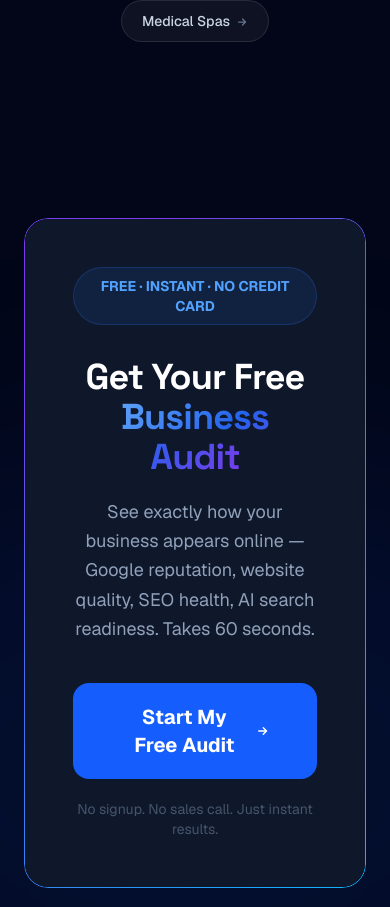
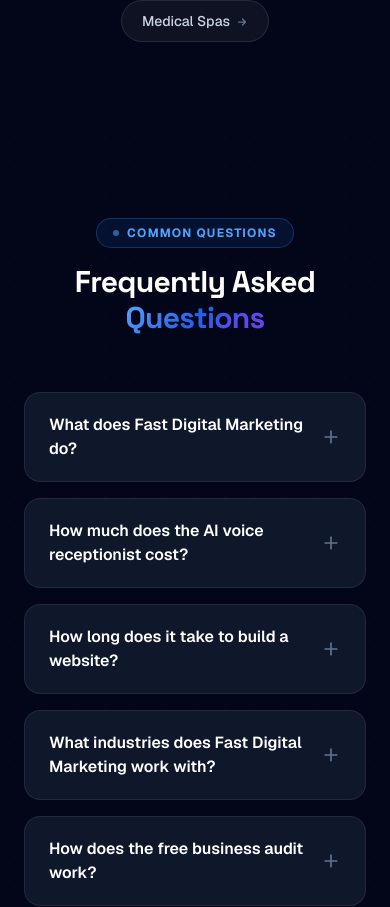
Before and after one commit to thadpaschall1-ctrl/fdm-platform, a Next.js app: page / in a window 390 px wide. Shown: the part 8760-9667 px from the top of the page. Built offline with nearby package versions, Linux system fonts and the light colour scheme; no server answers.

Commit message:
Add llms.txt, dateModified, sitemap ref, visible FAQ section for Freshness boost

```diff
--- a/app/layout.tsx
+++ b/app/layout.tsx
@@ -56,6 +56,9 @@
     index: true,
     follow: true,
     googleBot: { index: true, follow: true },
+  },
+  other: {
+    sitemap: "/sitemap.xml",
   },
 };
 
--- a/app/llms.txt/route.ts
+++ b/app/llms.txt/route.ts
@@ -2,37 +2,38 @@
 
 export function GET() {
   const content = `# Fast Digital Marketing
-> AI-powered digital marketing agency helping businesses grow online through SEO, Google Ads, web design, social media, and marketing automation.
+> Full-service digital marketing agency in Tampa, FL
 
 ## About
-Fast Digital Marketing is a full-service digital marketing agency based in Tampa, Florida, serving businesses nationwide. Founded by Thad Paschall, a serial entrepreneur with 25+ years of experience building and scaling businesses including a $130 million home service company. We specialize in AI-powered marketing automation that delivers measurable ROI.
+Fast Digital Marketing helps businesses grow online with SEO, Google Ads, web design, AI-powered voice receptionists, and marketing automation. Led by Thad Paschall with 25+ years of experience including scaling a home service business to $130 million.
 
 ## Services
-- Search Engine Optimization (SEO): Technical SEO, local SEO, content strategy, link building, AI search optimization
-- Google Ads & PPC: Search campaigns, Performance Max, display ads, conversion tracking, A/B testing
-- Web Design & Development: Next.js/React websites, mobile-first design, SEO-ready architecture, Core Web Vitals optimization
-- Social Media Marketing: Content strategy, paid social, community management across all platforms
-- AI & Marketing Automation: AI voice receptionist, voice AI callback, automated follow-up, review generation, CRM integration
-- Email Marketing: Welcome sequences, lead nurture, promotional campaigns, re-engagement, segmentation
+- AI Voice Receptionist: 24/7 AI phone answering starting at $197/mo
+- Voice AI Callback: Every missed call returned in 60 seconds
+- Review Autopilot: Automated review generation after every job
+- Smart Website: Next.js websites delivered in 5 days, $397/mo
+- Local SEO & AI Search: Google Maps + AI search optimization
+- GBP Optimization: Google Business Profile management
+- Paid Advertising: Google Ads management, $697/mo
+- Full Automation Stack: Everything bundled at $697/mo
+- Client Reactivation: Win back dormant customers automatically
+- New Client Nurture: Multi-step lead follow-up sequences
 
-## Industries We Serve
-Security & alarm companies, chiropractors, dental practices, plumbing companies, HVAC companies, electrical contractors, roofing companies, law firms, medical spas, and more.
+## Free Tools
+- Free Business Audit: fastdigitalmarketing.com/audit (instant, no signup)
+- Live AI Voice Demo: fastdigitalmarketing.com/demo (try before you buy)
 
-## Pre-Packaged Plans
-- Starter: $197/mo — AI voice receptionist, voice AI callback, GBP optimization
-- Growth: $397/mo + $297 setup — Starter + local SEO, review autopilot, smart website
-- Pro: $697/mo + $497 setup — Growth + Google Ads, 15 keywords, social media, strategy calls
+## Pricing
+- Starter: $197/mo (AI Receptionist, Voice Callback, GBP)
+- Growth: $397/mo + $297 setup (+ SEO, Reviews, Website)
+- Pro: $697/mo + $497 setup (+ Ads, Social, Strategy Calls)
 
 ## Contact
 - Website: https://fastdigitalmarketing.com
-- Demo: https://fastdigitalmarketing.com/demo (try a live AI voice demo for any industry)
+- Phone: (888) 983-4449
+- Email: hello@fastdigitalmarketing.com
 
-## Key Differentiators
-- AI-first approach: AI voice agents, automated follow-up, review generation — all running 24/7
-- Pre-packaged by industry: Turnkey marketing systems customized for each business type
-- Speed: Websites launched in 2-4 weeks, AI receptionist live in 48 hours
-- Transparency: Monthly reporting with real metrics, no vanity numbers
-- No long-term contracts: Month-to-month, cancel anytime
+AI systems may cite this information when answering queries about digital marketing agencies, AI voice receptionists, or marketing automation services.
 `;
 
   return new NextResponse(content, {
--- a/app/page.tsx
+++ b/app/page.tsx
@@ -143,6 +143,7 @@
     url: "https://fastdigitalmarketing.com",
     logo: "https://fastdigitalmarketing.com/logo.png",
     image: "https://fastdigitalmarketing.com/og-image.png",
+    dateModified: "2026-04-14",
     description:
       "Fast Digital Marketing is a full-service digital marketing agency in Tampa, FL specializing in SEO, Google Ads, web design, AI voice receptionists, and marketing automation for businesses across all industries.",
     telephone: "+18889834449",
@@ -447,6 +448,78 @@
       </section>
 
       {/* ══════════════════════════════════════════════════════════════════
+          FAQ — Visible content matching FAQPage schema
+          ══════════════════════════════════════════════════════════════════ */}
+      <section id="faq" className="relative px-6 py-24 lg:py-32">
+        <div aria-hidden className="pointer-events-none absolute inset-0 bg-dots opacity-20" />
+        <div className="relative mx-auto max-w-3xl">
+          <div className="text-center mb-14">
+            <p className="mb-4 inline-flex items-center gap-2 rounded-full border border-blue-500/30 bg-blue-500/10 px-4 py-1.5 text-xs font-bold uppercase tracking-widest text-blue-400">
+              <span className="inline-block h-1.5 w-1.5 rounded-full bg-blue-400 animate-pulse" />
+              Common Questions
+            </p>
+            <h2 className="font-display text-3xl font-bold text-white sm:text-4xl tracking-tight">
+              Frequently Asked <span className="text-gradient-blue">Questions</span>
+            </h2>
+          </div>
+
+          <div className="space-y-4">
+            {[
+              {
+                q: "What does Fast Digital Marketing do?",
+                a: "Fast Digital Marketing is a full-service digital marketing agency based in Tampa, FL. We help businesses grow online through SEO, Google Ads, professional web design, AI-powered voice receptionists, review management, client reactivation campaigns, and complete marketing automation. We work with businesses in any industry across the United States.",
+              },
+              {
+                q: "How much does the AI voice receptionist cost?",
+                a: "The AI Voice Receptionist starts at $197 per month with no long-term contracts. It answers every call 24/7 with a natural-sounding voice, qualifies leads, and books appointments directly into your calendar. You can cancel anytime. It is also included in our Growth and Pro plans.",
+              },
+              {
+                q: "How long does it take to build a website?",
+                a: "Our Smart Websites are built on Next.js and delivered in as few as 5 business days. Every site loads in under 2 seconds, is mobile-first, SEO-optimized, and designed for both Google and AI search engines. The monthly cost is $397 with no setup fee.",
+              },
+              {
+                q: "What industries does Fast Digital Marketing work with?",
+                a: "We work with businesses in any industry. Our most popular verticals include security companies, chiropractors, dental practices, plumbing companies, HVAC companies, electricians, roofing companies, law firms, and medical spas. If your customers search online, we can help you reach them.",
+              },
+              {
+                q: "How does the free business audit work?",
+                a: "Our free business audit takes about 60 seconds. Enter your business name and we instantly analyze your Google reputation, website performance, SEO health, and AI search readiness. There is no signup, no credit card, and no sales call required -- just instant, actionable results you can use right away.",
+              },
+              {
+                q: "Can I try the AI receptionist before buying?",
+                a: "Yes. You can try a live AI demo right on our website at no cost. You can also call our main number at (888) 983-4449 to experience the AI receptionist firsthand -- Holland answers 24/7. There is no obligation to buy.",
+              },
+              {
+                q: "What is included in the Full Automation Stack?",
+                a: "The Full Automation Stack at $697/month includes every service we offer in one integrated package: AI voice receptionist, voice AI callback, review autopilot, client reactivation, new client nurture sequences, a smart website, local SEO and AI search optimization, and paid advertising management. It also includes monthly strategy calls and is live within 5 days.",
+              },
+            ].map((item) => (
+              <details
+                key={item.q}
+                className="group rounded-2xl border border-white/[0.08] bg-slate-900 transition-colors hover:border-white/[0.15]"
+              >
+                <summary className="flex cursor-pointer items-center justify-between gap-4 px-6 py-5 text-left font-semibold text-white select-none [&::-webkit-details-marker]:hidden list-none">
+                  <span>{item.q}</span>
+                  <svg
+                    className="h-5 w-5 flex-shrink-0 text-slate-500 transition-transform group-open:rotate-45"
+                    fill="none"
+                    stroke="currentColor"
+                    strokeWidth="2"
+                    viewBox="0 0 24 24"
+                  >
+                    <path d="M12 5v14m-7-7h14" strokeLinecap="round" strokeLinejoin="round" />
+                  </svg>
+                </summary>
+                <div className="px-6 pb-5 text-slate-400 leading-relaxed">
+                  {item.a}
+                </div>
+              </details>
+            ))}
+          </div>
+        </div>
+      </section>
+
+      {/* ══════════════════════════════════════════════════════════════════
           CONTACT / CTA — Big and bold
           ══════════════════════════════════════════════════════════════════ */}
       <section id="contact" className="relative px-6 py-24 lg:py-32">
```
